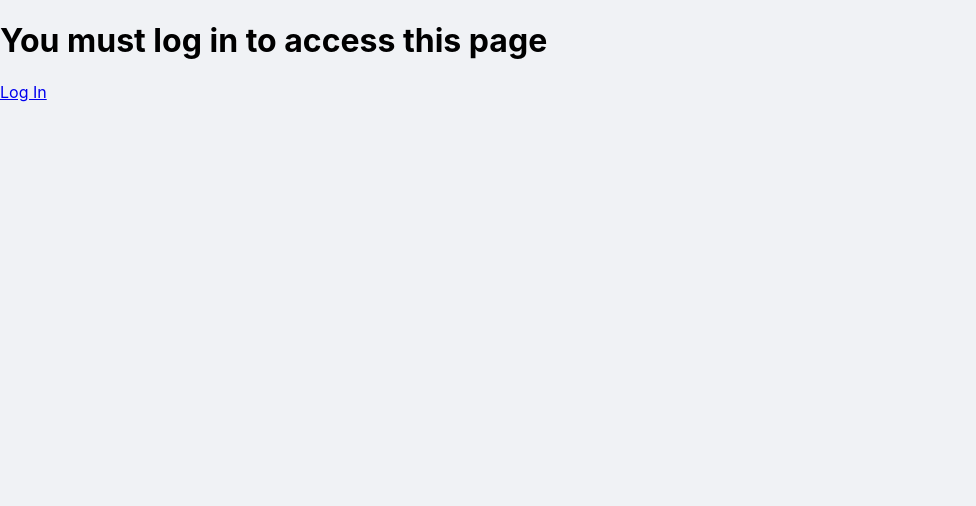
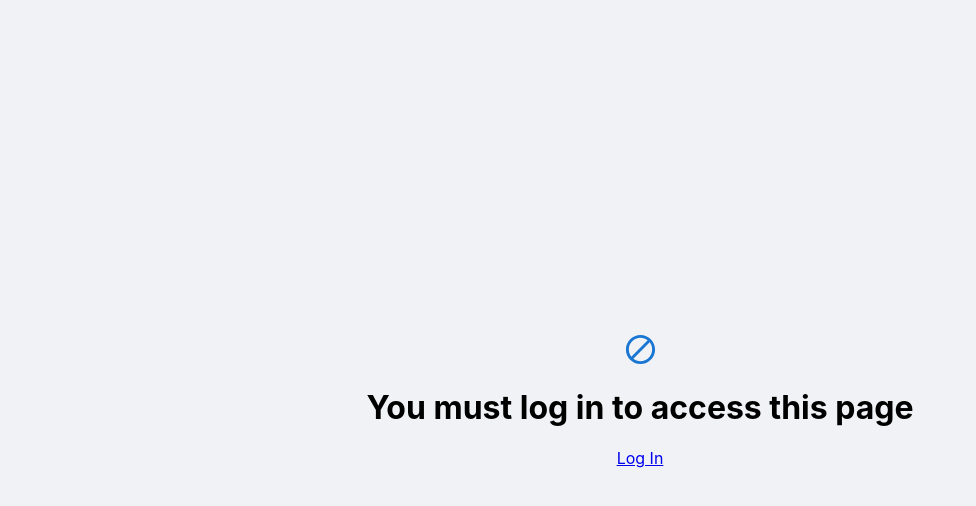
Before and after one commit to tothpeti2000/cryptocurrency-app, a React (Create React App) app: page /dashboard in a window 1280 px wide. Shown: the top 506 px of the page, without its empty margins (0-976 px from the left). Built offline with nearby package versions, Linux system fonts and the light colour scheme.

Commit message:
Redirect layout modified

```diff
--- /dev/null
+++ b/src/components/FullScreenCenter.tsx
@@ -0,0 +1,17 @@
+import { Grid } from "@mui/material";
+import { FC } from "react";
+
+const FullScreenCenter: FC = ({ children }) => {
+  return (
+    <Grid
+      container
+      justifyContent={"center"}
+      alignItems={"center"}
+      height={"100vh"}
+    >
+      {children}
+    </Grid>
+  );
+};
+
+export default FullScreenCenter;
--- a/src/components/Redirect.tsx
+++ b/src/components/Redirect.tsx
@@ -1,11 +1,17 @@
+import BlockIcon from "@mui/icons-material/Block";
+import { Grid } from "@mui/material";
 import { Link } from "react-router-dom";
+import FullScreenCenter from "./FullScreenCenter";
 
 const Redirect = () => {
   return (
-    <>
-      <h1>You must log in to access this page</h1>
-      <Link to={"/"}>Log In</Link>
-    </>
+    <FullScreenCenter>
+      <Grid container direction={"column"} alignItems={"center"}>
+        <BlockIcon fontSize="large" color="primary" />
+        <h1>You must log in to access this page</h1>
+        <Link to={"/"}>Log In</Link>
+      </Grid>
+    </FullScreenCenter>
   );
 };
 
--- a/src/pages/LoginPage.tsx
+++ b/src/pages/LoginPage.tsx
@@ -1,20 +1,16 @@
-import { Box, Grid } from "@mui/material";
+import { Box } from "@mui/material";
+import FullScreenCenter from "../components/FullScreenCenter";
 import LoginForm from "../components/login/LoginForm";
 import Title from "../components/Title";
 
 const LoginPage = () => {
   return (
-    <Grid
-      container
-      justifyContent={"center"}
-      alignItems={"center"}
-      height={"100vh"}
-    >
+    <FullScreenCenter>
       <Box>
         <Title />
         <LoginForm />
       </Box>
-    </Grid>
+    </FullScreenCenter>
   );
 };
 
```
